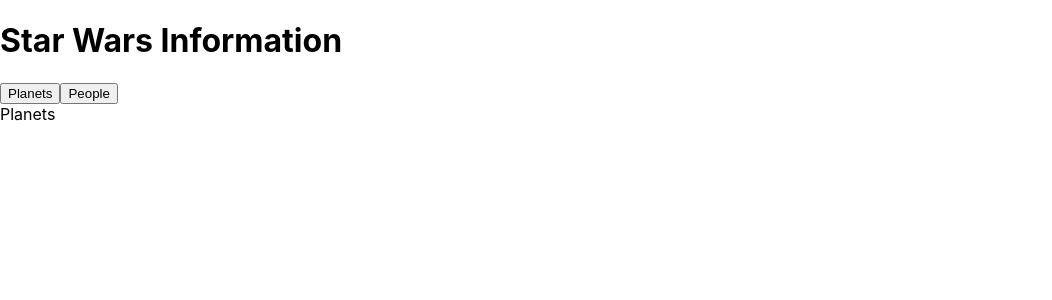
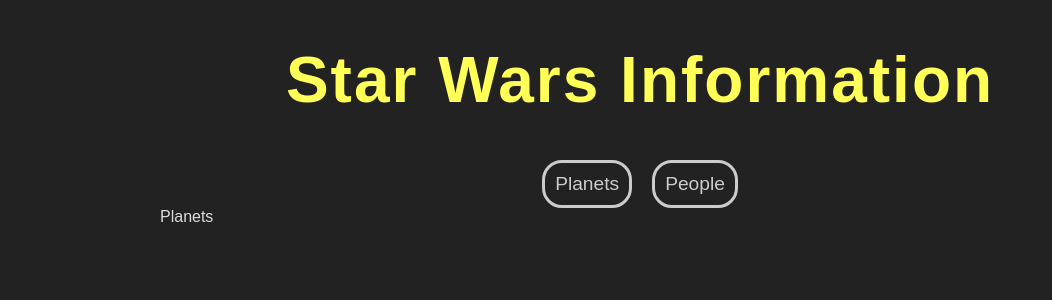
Before and after one commit to alexalikhani95/starwars-react-query, a React (Create React App) app: page / in a window 1280 px wide. Shown: the top 300 px of the page, without its empty margins (0-1052 px from the left). Built offline with nearby package versions, Linux system fonts and the light colour scheme.

Commit message:
Use setPage function in navbar to set the page and styling added

```diff
--- a/src/App.js
+++ b/src/App.js
@@ -8,7 +8,7 @@
   return (
     <div className="App">
       <h1>Star Wars Information</h1>
-      <Navbar />
+      <Navbar setPage={setPage} />
       <div className="content">{page === "planets" ? <Planets /> : <People />}</div>
     </div>
   );
--- a/src/components/Navbar.js
+++ b/src/components/Navbar.js
@@ -1,10 +1,10 @@
 import React from "react";
 
-const Navbar = () => {
+const Navbar = ({ setPage }) => {
   return (
     <nav>
-      <button>Planets</button>
-      <button>People</button>
+      <button onClick={() => setPage("planets")}>Planets</button>
+      <button onClick={() => setPage("people")}>People</button>
     </nav>
   );
 };
--- a/src/index.css
+++ b/src/index.css
@@ -1,13 +1,33 @@
 body {
   margin: 0;
-  font-family: -apple-system, BlinkMacSystemFont, 'Segoe UI', 'Roboto', 'Oxygen',
-    'Ubuntu', 'Cantarell', 'Fira Sans', 'Droid Sans', 'Helvetica Neue',
-    sans-serif;
-  -webkit-font-smoothing: antialiased;
-  -moz-osx-font-smoothing: grayscale;
+  font-family: sans-serif;
+  background: #222;
+  color: #ddd;
+  text-align: center;
 }
-
-code {
-  font-family: source-code-pro, Menlo, Monaco, Consolas, 'Courier New',
-    monospace;
+.App {
+  width: 960px;
+  margin: 0 auto;
 }
+h1 {
+  color: #ffff57;
+  font-size: 4em;
+  letter-spacing: 2px;
+}
+button {
+  margin: 0 10px;
+  background: transparent;
+  border: 3px solid #ccc;
+  border-radius: 20px;
+  padding: 10px;
+  color: #ccc;
+  font-size: 1.2em;
+  cursor: pointer;
+}
+button:hover {
+  color: #fff;
+  border-color: #fff;
+}
+.content {
+  text-align: left;
+}
```
